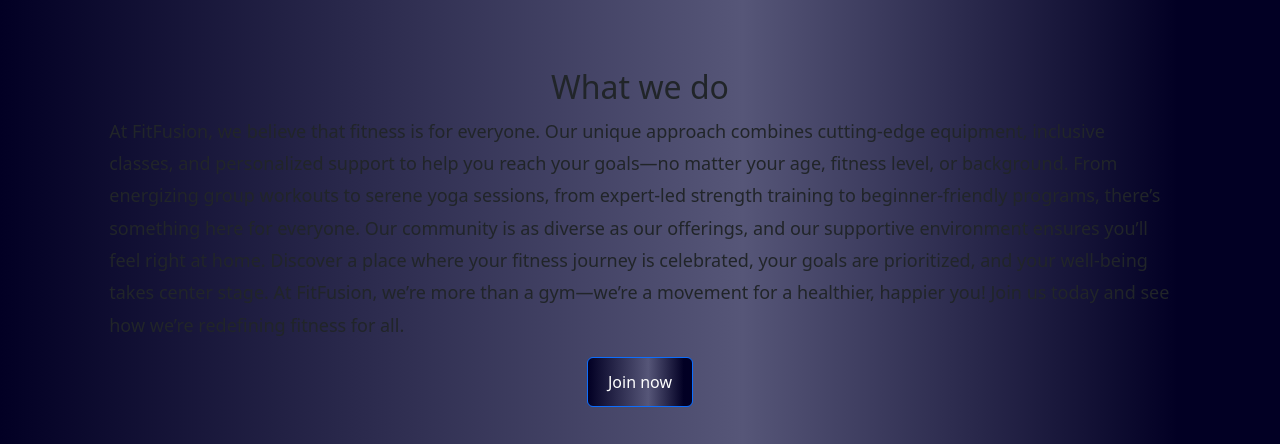
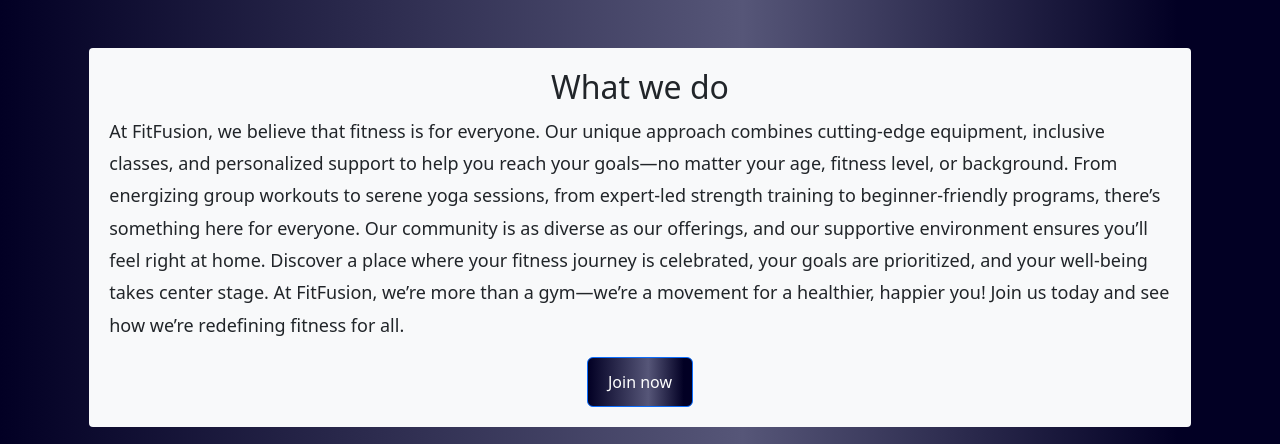
Before and after one commit to cushonz/fusion-fit, a React (Create React App) app: page / in a window 1280 px wide. Shown: the part 961-1405 px from the top of the page. Built offline with nearby package versions, Linux system fonts and the light colour scheme.

Commit message:
revert test change

```diff
--- a/src/styles/styles.css
+++ b/src/styles/styles.css
@@ -28,6 +28,10 @@
     rgba(86, 86, 120, 1) 58%,
     rgba(2, 0, 36, 1) 92%
   );
+}
+
+.secondary {
+  background-color: #f8f9fa;
 }
 
 .child {
```
